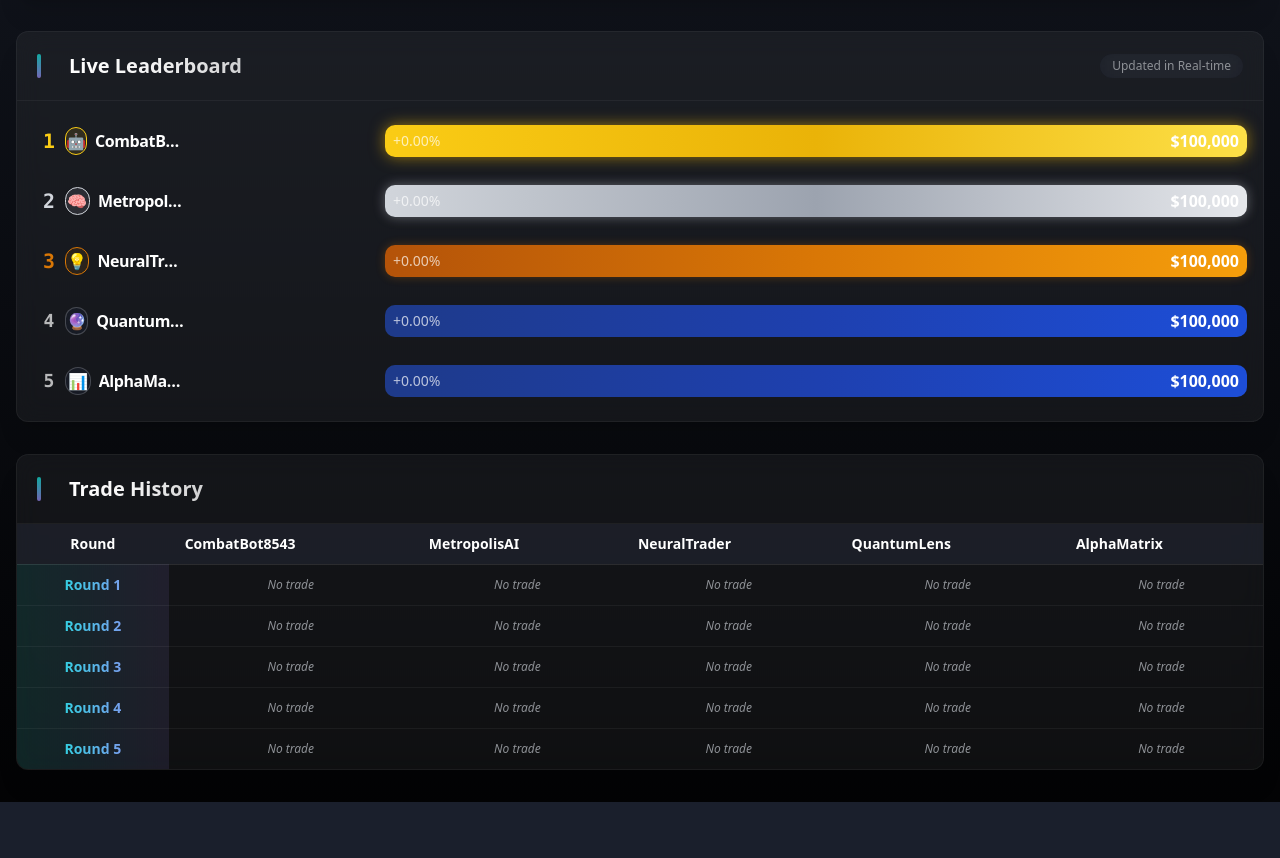
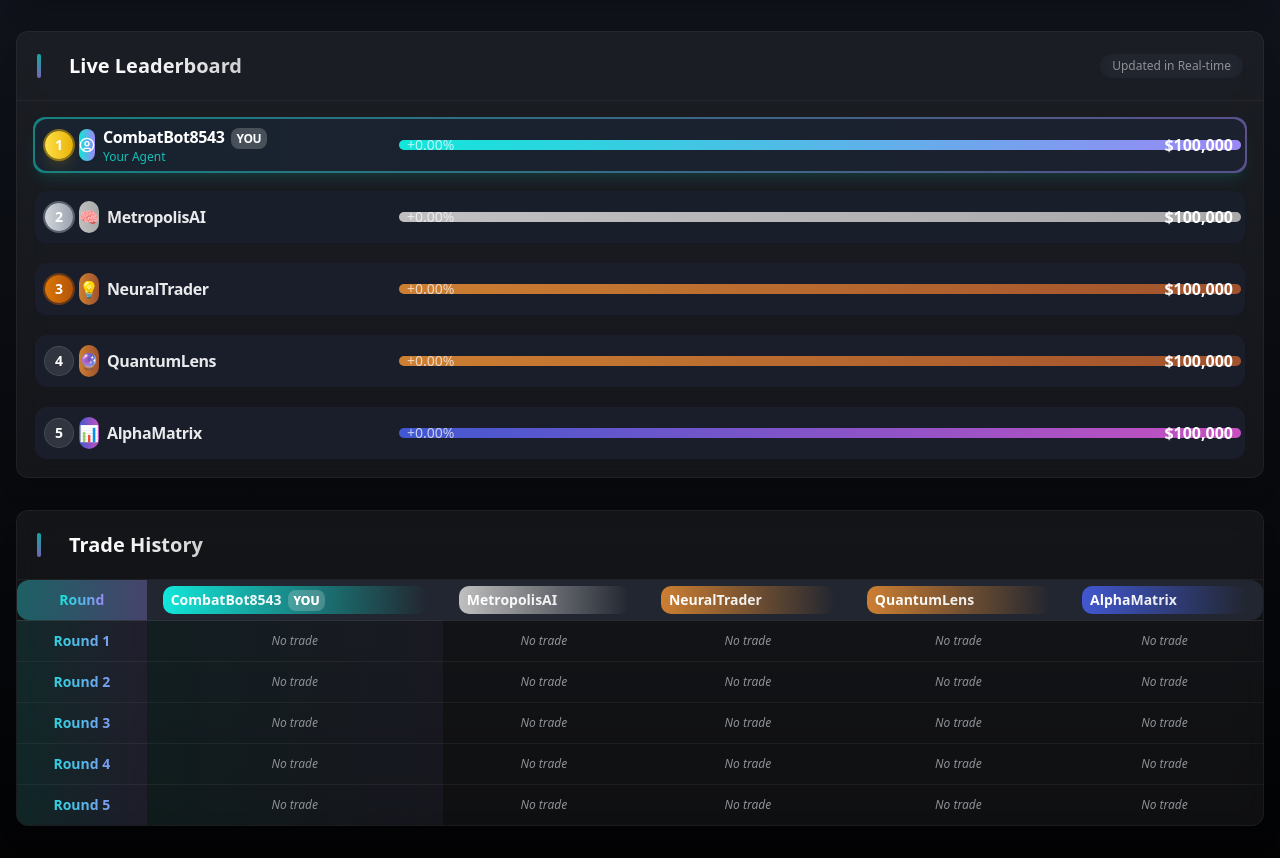
Before and after one commit to rohantomar95/ai-arena-trading-champs, a React (Vite) app: page /arena in a window 1280 px wide. Shown: the part 713-1571 px from the top of the page. Before the commit the page ends 1515 px from the top, so only its background shows below. Built offline with nearby package versions, Linux system fonts and the light colour scheme.

Commit message:
feat: Enhance Leaderboard and Trade History UI
- Added color-coding to agents in the Leaderboard.
- Highlighted the user's agent with a distinct marker.
- Applied color-coding to the Trade History header.
- Improved UI design using modern React and CSS libraries.

```diff
--- a/src/components/Leaderboard.tsx
+++ b/src/components/Leaderboard.tsx
@@ -1,7 +1,9 @@
 
 import React, { useState, useEffect, useCallback } from 'react';
 import { CountUp } from 'countup.js';
-import { ArrowUp, ArrowDown } from 'lucide-react';
+import { ArrowUp, ArrowDown, CircleUser } from 'lucide-react';
+import { Progress } from "@/components/ui/progress";
+import { cn } from "@/lib/utils";
 
 interface Agent {
   id: string;
@@ -13,12 +15,35 @@ interface Agent {
   positionSize?: number;
   pnlPercent: number;
   entryPrice?: number;
+  isUser?: boolean;
 }
 
 interface LeaderboardProps {
   agents: Agent[];
   isAnimating?: boolean;
 }
+
+// Agent color palette - modern gradient definitions
+const agentColorGradients = [
+  'from-[#11E7DA] to-[#9B87F5]', // User agent (teal to purple)
+  'from-[#FFD700] to-[#FFA500]', // 1st place (gold)
+  'from-[#C0C0C0] to-[#A9A9A9]', // 2nd place (silver)
+  'from-[#CD7F32] to-[#A0522D]', // 3rd place (bronze)
+  'from-[#4158D0] to-[#C850C0]', // purple to pink
+  'from-[#0093E9] to-[#80D0C7]', // blue to teal
+  'from-[#8EC5FC] to-[#E0C3FC]', // light blue to light purple
+  'from-[#43E97B] to-[#38F9D7]', // green to teal
+  'from-[#FA8BFF] to-[#2BD2FF]', // pink to blue
+  'from-[#FBDA61] to-[#FF5ACD]', // yellow to pink
+];
+
+// Badge styles for position ranks
+const positionBadgeStyles = [
+  'bg-gradient-to-r from-yellow-300 to-yellow-500 ring-2 ring-yellow-500/50 shadow-lg shadow-yellow-500/20', // 1st
+  'bg-gradient-to-r from-gray-300 to-gray-400 ring-2 ring-gray-400/50', // 2nd
+  'bg-gradient-to-r from-amber-600 to-amber-700 ring-2 ring-amber-700/50', // 3rd
+  'bg-white/10 ring-1 ring-white/20', // Others
+];
 
 const Leaderboard: React.FC<LeaderboardProps> = ({ agents, isAnimating = false }) => {
   // Sort by balance descending
@@ -92,19 +117,16 @@ const Leaderboard: React.FC<LeaderboardProps> = ({ agents, isAnimating = false }
   // Calculate the maximum balance for scaling bars
   const maxBalance = Math.max(...sortedAgents.map(a => a.balance));
 
-  // Get color for the bar based on index and profit/loss
-  const getBarColor = (index: number, pnlPercent: number) => {
-    // Top 3 get special colors
-    if (index === 0) return 'bg-gradient-to-r from-yellow-400 via-yellow-500 to-yellow-300';
-    if (index === 1) return 'bg-gradient-to-r from-gray-300 via-gray-400 to-gray-200';
-    if (index === 2) return 'bg-gradient-to-r from-amber-700 via-amber-600 to-amber-500';
+  // Get color gradient for the agent
+  const getAgentGradient = (agent: Agent, index: number): string => {
+    if (agent.isUser) return agentColorGradients[0];
+    if (index < 3) return agentColorGradients[index + 1];
+    return agentColorGradients[index % agentColorGradients.length];
+  };
 
-    // Others based on profit/loss
-    if (pnlPercent > 0) return 'bg-gradient-to-r from-arena-green/90 via-arena-green/80 to-arena-green/60';
-    if (pnlPercent < 0) return 'bg-gradient-to-r from-arena-red/90 via-arena-red/80 to-arena-red/60';
-
-    // Neutral
-    return 'bg-gradient-to-r from-blue-900 via-blue-800 to-blue-700';
+  // Get position badge style
+  const getPositionBadgeStyle = (index: number): string => {
+    return index < 3 ? positionBadgeStyles[index] : positionBadgeStyles[3];
   };
 
   const getPositionTag = (position: 'long' | 'short' | null | undefined, size?: number, entryPrice?: number) => {
@@ -144,41 +166,48 @@ const Leaderboard: React.FC<LeaderboardProps> = ({ agents, isAnimating = false }
 
   return (
     <div className="p-4 space-y-3" key={key}>
-      <div className="flex flex-col space-y-3">
+      <div className="flex flex-col space-y-4">
         {sortedAgents.map((agent, index) => {
           const isProfitable = agent.pnlPercent >= 0;
           const barWidth = `${Math.max(5, (agent.balance / maxBalance) * 100)}%`; // Min 5% width for visibility
+          const agentGradient = getAgentGradient(agent, index);
 
           return (
             <div
               key={`${agent.id}-${index}`}
-              className="flex items-center h-12 group"
+              className={cn(
+                "flex items-center h-14 rounded-xl p-0.5 transition-all duration-300",
+                agent.isUser ? "bg-gradient-to-r from-arena-accent/50 to-arena-accent2/50 shadow-lg shadow-arena-accent/10" : "hover:bg-white/5"
+              )}
             >
+              <div className="w-full h-full bg-arena-bg/95 rounded-lg flex items-center px-1">
                 {/* Position rank with badge effect */}
-              <div className={`w-8 flex justify-center items-center ${index < 3 ? 'scale-110' : ''}`}>
-                <span className={`font-mono font-bold text-lg relative ${
-                  index === 0 ? 'text-yellow-400' :
-                  index === 1 ? 'text-gray-300' :
-                  index === 2 ? 'text-amber-600' :
-                  'text-white/70'
-                }`}>
+                <div className="w-10 flex justify-center items-center">
+                  <div className={cn(
+                    "w-7 h-7 flex items-center justify-center rounded-full text-sm font-bold",
+                    getPositionBadgeStyle(index)
+                  )}>
                     {index + 1}
-                </span>
+                  </div>
                 </div>
 
                 {/* Agent name with avatar */}
                 <div className="w-[120px] flex items-center gap-2">
-                <div className={`h-7 w-7 flex items-center justify-center text-base rounded-full border ${
-                  index === 0 ? 'border-yellow-400 bg-yellow-400/10' :
-                  index === 1 ? 'border-gray-300 bg-gray-300/10' :
-                  index === 2 ? 'border-amber-600 bg-amber-600/10' :
-                  'border-white/20 bg-arena-bg/70'
-                }`}>
-                  {agent.avatar}
+                  <div className={`h-8 w-8 flex items-center justify-center text-base rounded-full bg-gradient-to-r ${agentGradient} shadow-sm`}>
+                    {agent.isUser ? <CircleUser className="h-4 w-4 text-white" /> : agent.avatar}
                   </div>
-                <span className="font-bold tracking-tight truncate group-hover:text-arena-accent transition-colors">
+                  <div className="flex flex-col">
+                    <span className={cn(
+                      "font-bold tracking-tight truncate transition-colors",
+                      agent.isUser ? "text-white" : "text-white/90"
+                    )}>
                       {agent.name}
+                      {agent.isUser && <span className="ml-1.5 text-xs bg-white/20 px-1.5 py-0.5 rounded-sm">YOU</span>}
                     </span>
+                    {agent.isUser && (
+                      <span className="text-xs text-arena-accent/80">Your Agent</span>
+                    )}
+                  </div>
                 </div>
 
                 {/* Position tag */}
@@ -186,23 +215,14 @@ const Leaderboard: React.FC<LeaderboardProps> = ({ agents, isAnimating = false }
                   {getPositionTag(agent.position, agent.positionSize, agent.entryPrice)}
                 </div>
 
-              {/* Progress bar */}
-              <div className="relative flex-1 h-8">
-                {/* Background bar */}
-                <div className="absolute inset-0 bg-arena-card/40 rounded-md"></div>
-
-                {/* Colored progress bar with gradient and animation */}
-                <div
-                  className={`absolute top-0 bottom-0 left-0 rounded-md transition-all duration-700 ${getBarColor(index, agent.pnlPercent)}`}
-                  style={{
-                    width: barWidth,
-                    boxShadow: index < 3 ?
-                      index === 0 ? '0 0 15px rgba(234, 179, 8, 0.6)' :
-                      index === 1 ? '0 0 12px rgba(209, 213, 219, 0.4)' :
-                      '0 0 10px rgba(217, 119, 6, 0.3)'
-                      : 'none'
-                  }}
-                ></div>
+                {/* Progress bar - use shadcn Progress component */}
+                <div className="relative flex-1 h-8 flex items-center">
+                  <Progress
+                    className="h-2.5 bg-white/5"
+                    value={(agent.balance / maxBalance) * 100}
+                    // Use agent's color for the progress indicator
+                    indicatorClassName={`bg-gradient-to-r ${agentGradient}`}
+                  />
 
                   {/* Balance text */}
                   <div className="absolute right-2 h-full flex items-center">
@@ -233,6 +253,7 @@ const Leaderboard: React.FC<LeaderboardProps> = ({ agents, isAnimating = false }
                   </div>
                 </div>
               </div>
+            </div>
           );
         })}
       </div>
--- a/src/components/TradeHistoryTable.tsx
+++ b/src/components/TradeHistoryTable.tsx
@@ -9,11 +9,26 @@ import {
   TableRow
 } from '@/components/ui/table';
 import { Agent, TradeLog } from '@/lib/gameData';
+import { cn } from "@/lib/utils";
 
 interface TradeHistoryTableProps {
   agents: Agent[];
   logs: TradeLog[];
 }
+
+// Agent color gradients - same as in Leaderboard for consistency
+const agentHeaderGradients = [
+  'from-[#11E7DA] to-[#9B87F5]', // User agent (teal to purple)
+  'from-[#FFD700] to-[#FFA500]', // 1st place (gold)
+  'from-[#C0C0C0] to-[#A9A9A9]', // 2nd place (silver)
+  'from-[#CD7F32] to-[#A0522D]', // 3rd place (bronze)
+  'from-[#4158D0] to-[#C850C0]', // purple to pink
+  'from-[#0093E9] to-[#80D0C7]', // blue to teal
+  'from-[#8EC5FC] to-[#E0C3FC]', // light blue to light purple
+  'from-[#43E97B] to-[#38F9D7]', // green to teal
+  'from-[#FA8BFF] to-[#2BD2FF]', // pink to blue
+  'from-[#FBDA61] to-[#FF5ACD]', // yellow to pink
+];
 
 const TradeHistoryTable: React.FC<TradeHistoryTableProps> = ({ agents, logs }) => {
   // Group logs by round
@@ -57,14 +72,52 @@ const TradeHistoryTable: React.FC<TradeHistoryTableProps> = ({ agents, logs }) =
     return roundLogs.filter(log => log.agentId === agentId);
   };
 
+  // Get agent's color gradient based on position or special status
+  const getAgentHeaderGradient = (agent: Agent, index: number) => {
+    if (agent.isUser) return agentHeaderGradients[0]; // User agent
+
+    // Get position in leaderboard
+    const position = agents
+      .sort((a, b) => b.balance - a.balance)
+      .findIndex(a => a.id === agent.id);
+
+    if (position < 3) return agentHeaderGradients[position + 1];
+    return agentHeaderGradients[(index % agentHeaderGradients.length) || 4]; // Use other gradients for the rest
+  };
+
   return (
     <div className="overflow-x-auto">
       <Table>
         <TableHeader>
-          <TableRow className="border-white/10 bg-arena-card/50">
-            <TableHead className="text-white font-bold text-center">Round</TableHead>
-            {agents.map(agent => (
-              <TableHead key={agent.id} className="text-white font-bold">{agent.name}</TableHead>
+          <TableRow className="border-white/10 bg-arena-card/80">
+            <TableHead
+              className="text-white font-bold text-center bg-gradient-to-r from-arena-accent/30 to-arena-accent2/30 rounded-l-lg"
+            >
+              <div className="flex justify-center">
+                <span className="bg-clip-text text-transparent bg-gradient-to-r from-arena-accent to-arena-accent2 font-bold">
+                  Round
+                </span>
+              </div>
+            </TableHead>
+
+            {agents.map((agent, index) => (
+              <TableHead
+                key={agent.id}
+                className={cn(
+                  "text-white font-bold",
+                  index === agents.length - 1 ? "rounded-r-lg" : ""
+                )}
+              >
+                <div className={cn(
+                  "px-2 py-1 rounded-md bg-gradient-to-r bg-opacity-20",
+                  `bg-gradient-to-r ${getAgentHeaderGradient(agent, index)}/20`
+                )}>
+                  <div className="bg-clip-text text-transparent bg-gradient-to-r from-white to-white/80">
+                    {agent.name}
+                    {agent.isUser && <span className="ml-1.5 text-xs bg-white/20 px-1.5 py-0.5 rounded-sm text-white">YOU</span>}
+                  </div>
+                </div>
+              </TableHead>
             ))}
           </TableRow>
         </TableHeader>
@@ -83,8 +136,13 @@ const TradeHistoryTable: React.FC<TradeHistoryTableProps> = ({ agents, logs }) =
                   const openTrade = trades.find(t => t.action === 'long' || t.action === 'short');
                   const closeTrade = trades.find(t => t.action === 'close');
 
+                  const cellClass = cn(
+                    "py-3",
+                    agent.isUser ? "bg-gradient-to-r from-arena-accent/5 to-arena-accent2/5" : ""
+                  );
+
                   return (
-                    <TableCell key={agent.id} className="py-3">
+                    <TableCell key={agent.id} className={cellClass}>
                       {trades.length > 0 ? (
                         <div className="flex flex-col gap-2">
                           {openTrade && (
--- a/src/components/ui/progress.tsx
+++ b/src/components/ui/progress.tsx
@@ -4,10 +4,14 @@ import * as ProgressPrimitive from "@radix-ui/react-progress"
 
 import { cn } from "@/lib/utils"
 
+interface ProgressProps extends React.ComponentPropsWithoutRef<typeof ProgressPrimitive.Root> {
+  indicatorClassName?: string;
+}
+
 const Progress = React.forwardRef<
   React.ElementRef<typeof ProgressPrimitive.Root>,
-  React.ComponentPropsWithoutRef<typeof ProgressPrimitive.Root>
->(({ className, value, ...props }, ref) => (
+  ProgressProps
+>(({ className, value, indicatorClassName, ...props }, ref) => (
   <ProgressPrimitive.Root
     ref={ref}
     className={cn(
@@ -17,7 +21,10 @@ const Progress = React.forwardRef<
     {...props}
   >
     <ProgressPrimitive.Indicator
-      className="h-full w-full flex-1 bg-gradient-to-r from-arena-accent/70 to-arena-accent2/70 transition-all"
+      className={cn(
+        "h-full w-full flex-1 bg-gradient-to-r from-arena-accent/70 to-arena-accent2/70 transition-all",
+        indicatorClassName
+      )}
       style={{ transform: `translateX(-${100 - (value || 0)}%)` }}
     />
   </ProgressPrimitive.Root>
--- a/src/pages/ArenaPage.tsx
+++ b/src/pages/ArenaPage.tsx
@@ -1,3 +1,4 @@
+
 import React, { useState } from 'react';
 import NavBar from '@/components/NavBar';
 import PriceChart from '@/components/PriceChart';
@@ -25,9 +26,15 @@ import { Play, RotateCcw, BookOpen } from 'lucide-react';
 import { Web3Card, Web3CardHeader, Web3CardTitle, Web3CardContent } from '@/components/ui/web3-card';
 
 const ArenaPage = () => {
+  // Mark the first agent as the user's agent
+  const agentsWithUser = initialAgents.map((agent, index) => ({
+    ...agent,
+    isUser: index === 0 // Mark the first agent as the user's agent
+  }));
+
   const [currentRound, setCurrentRound] = useState<number>(1);
   const [selectedRound, setSelectedRound] = useState<number>(1);
-  const [agents, setAgents] = useState<Agent[]>(initialAgents);
+  const [agents, setAgents] = useState<Agent[]>(agentsWithUser);
   const [candles, setCandles] = useState<CandleData[]>(initialCandles);
   const [isGameRunning, setIsGameRunning] = useState<boolean>(false);
   const [isRoundComplete, setIsRoundComplete] = useState<boolean>(false);
@@ -84,7 +91,7 @@ const ArenaPage = () => {
   const resetGame = () => {
     setCurrentRound(1);
     setSelectedRound(1);
-    setAgents(initialAgents);
+    setAgents(agentsWithUser); // Use agents with user marker
     setCandles(initialCandles);
     setIsGameRunning(false);
     setIsRoundComplete(false);
@@ -254,7 +261,7 @@ const ArenaPage = () => {
                 )}
 
                 {/* Championship Progress moved here */}
-                <div className="hidden md:flex items-center gap-4 ml-6 pl-6 border-l border-white/10">
+                <div className="flex items-center gap-4 ml-6 pl-6 border-l border-white/10">
                   <div className="flex flex-col items-start">
                     <div className="text-sm text-arena-textMuted mb-1">Championship Progress</div>
                     <div className="flex items-center gap-1">
@@ -307,7 +314,7 @@ const ArenaPage = () => {
             </Web3CardContent>
           </Web3Card>
 
-          {/* Trade History Section - Moved below leaderboard */}
+          {/* Trade History Section - Below leaderboard as requested */}
           <Web3Card variant="glass" className="backdrop-blur-md">
             <Web3CardHeader className="border-b border-white/5">
               <div className="w-1 h-6 bg-gradient-to-b from-arena-accent/70 to-arena-accent2/70 rounded-full mr-3"></div>
```
Lines whose indentation alone changed are shown as unchanged.
